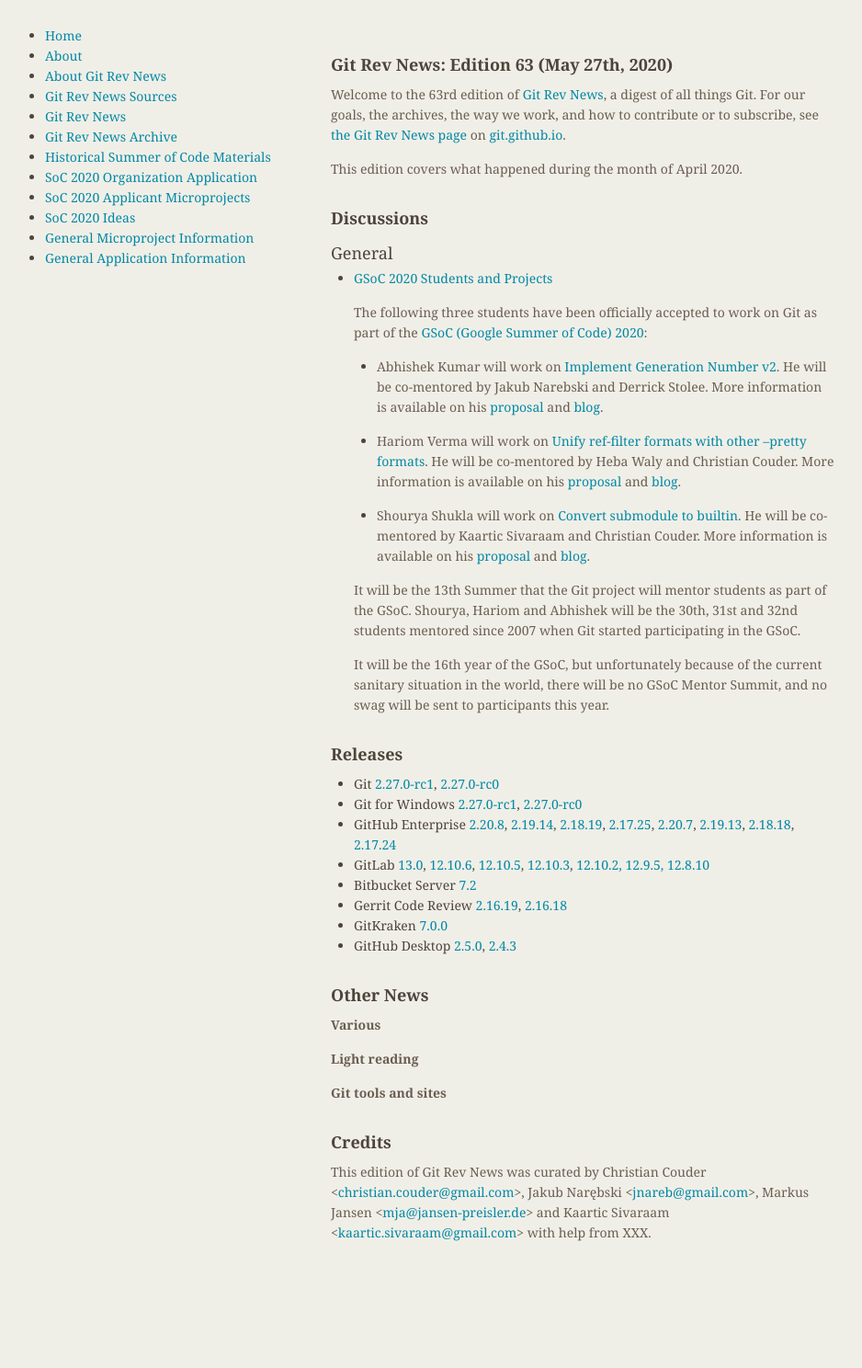
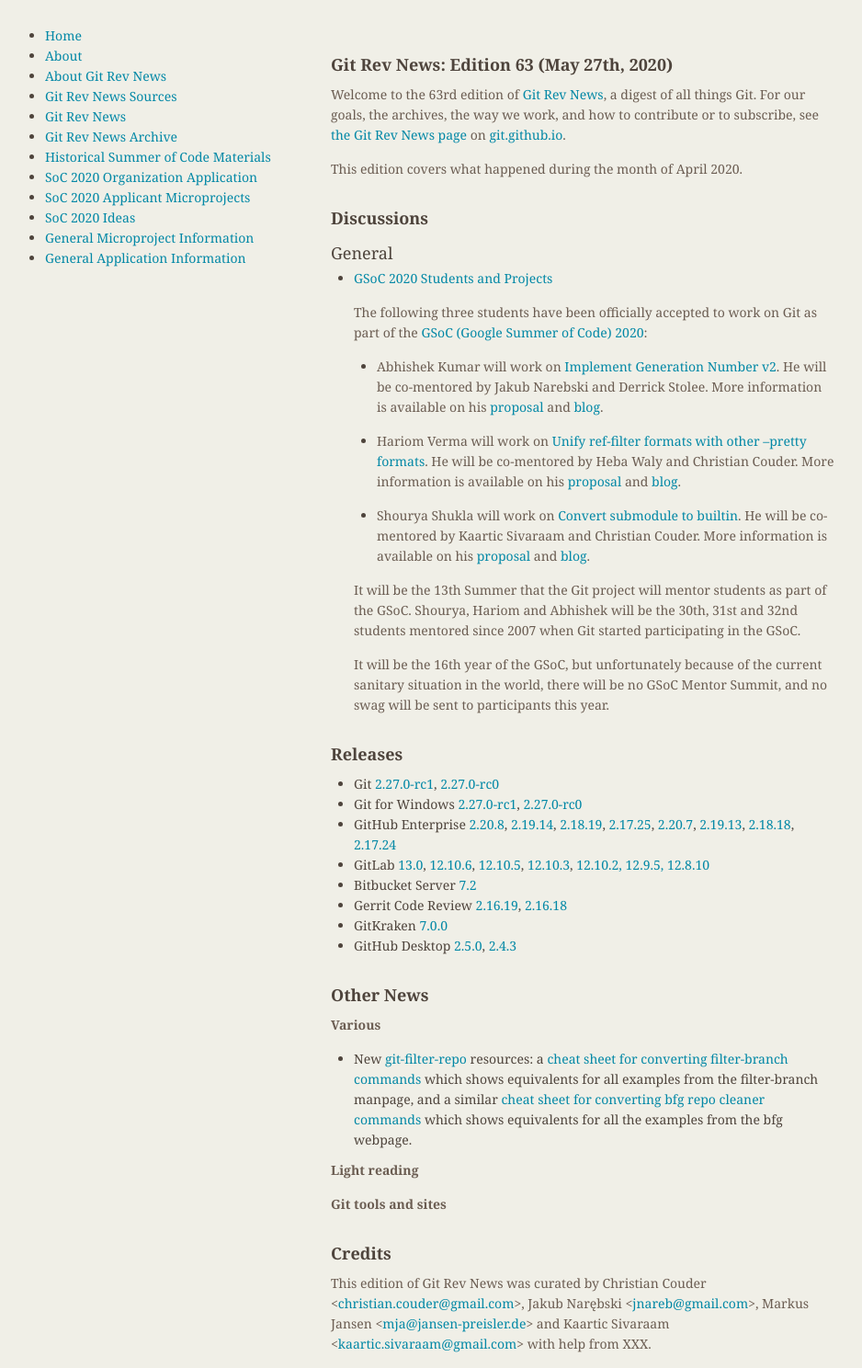
Before and after one commit to git/git.github.io, a Jekyll site: the page built from rev_news/drafts/edition-63.md, in a window 1280 px wide. Shown: the whole page at 92% size, without its empty margins (174-1112 px from the left). Built offline with Jekyll 4.4.1, drawn with Linux system fonts in a browser that asks for light colours; before the commit the page ends 1367 px from its top, so only the background shows below that.

Commit message:
rn-63: add git-filter-repo short news

```diff
--- a/rev_news/drafts/edition-63.md
+++ b/rev_news/drafts/edition-63.md
@@ -96,6 +96,11 @@
 
 __Various__
 
+* New [git-filter-repo](https://github.com/newren/git-filter-repo) resources:
+  a [cheat sheet for converting filter-branch commands](https://github.com/newren/git-filter-repo/blob/master/Documentation/converting-from-filter-branch.md#cheat-sheet-conversion-of-examples-from-the-filter-branch-manpage)
+  which shows equivalents for all examples from the filter-branch manpage, and a similar
+  [cheat sheet for converting bfg repo cleaner commands](https://github.com/newren/git-filter-repo/blob/master/Documentation/converting-from-bfg-repo-cleaner.md#cheat-sheet-conversion-of-examples-from-bfg)
+  which shows equivalents for all the examples from the bfg webpage.
 
 __Light reading__
 
```
